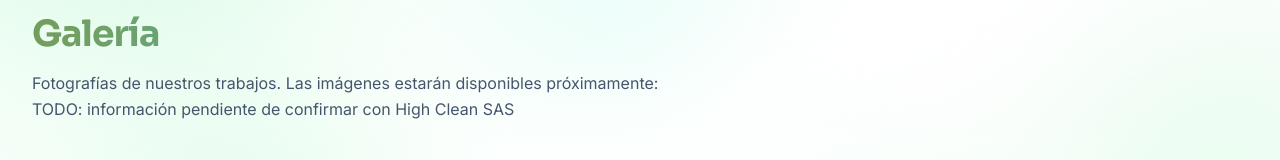
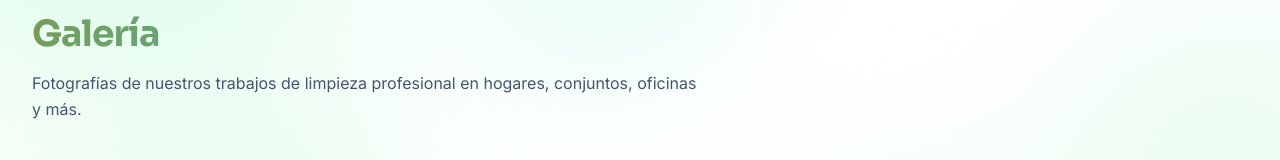
Before and after one commit to shakatoti1618-wq/HighCleanSAS, a React (Vite) app in the folder app/frontend/: page /galeria in a window 1280 px wide. Shown: the part 236-396 px from the top of the page. Built offline with nearby package versions, Linux system fonts and the light colour scheme; no server answers.

Commit message:
fix: remove outdated placeholder text from gallery page

```diff
--- a/app/frontend/src/pages/Galeria.tsx
+++ b/app/frontend/src/pages/Galeria.tsx
@@ -4,8 +4,6 @@ import { motion } from 'motion/react'
 import Seo from '../components/Seo.tsx'
 import { container, item } from '../lib/motion.ts'
 import { fetchGalleryImages, type GalleryImage } from '../lib/api.ts'
-
-const TODO_TEXT = 'TODO: información pendiente de confirmar con High Clean SAS'
 
 function Galeria() {
   const [images, setImages] = useState<GalleryImage[] | null>(null)
@@ -50,8 +48,8 @@ function Galeria() {
             Galería
           </h1>
           <p className="mt-4 leading-relaxed text-slate-600">
-            Fotografías de nuestros trabajos. Las imágenes estarán disponibles
-            próximamente: {TODO_TEXT}
+            Fotografías de nuestros trabajos de limpieza profesional en hogares,
+            conjuntos, oficinas y más.
           </p>
         </div>
 
@@ -92,7 +90,7 @@ function Galeria() {
               )}
               <figcaption className="pointer-events-none absolute inset-0 flex items-end bg-linear-to-t from-brand-ink/90 via-brand-ink/25 to-transparent p-6">
                 <p className="font-display text-lg font-semibold leading-snug text-white">
-                  {image.alt ?? TODO_TEXT}
+                  Trabajo de High Clean SAS
                 </p>
               </figcaption>
             </motion.figure>
@@ -107,7 +105,9 @@ function Galeria() {
                 className="h-10 w-10 text-brand-turq/50"
                 aria-hidden="true"
               />
-              <p className="mt-4 text-slate-600">{TODO_TEXT}</p>
+              <p className="mt-4 text-slate-600">
+                Aún no hay imágenes publicadas.
+              </p>
             </motion.div>
           )}
         </motion.div>
```
